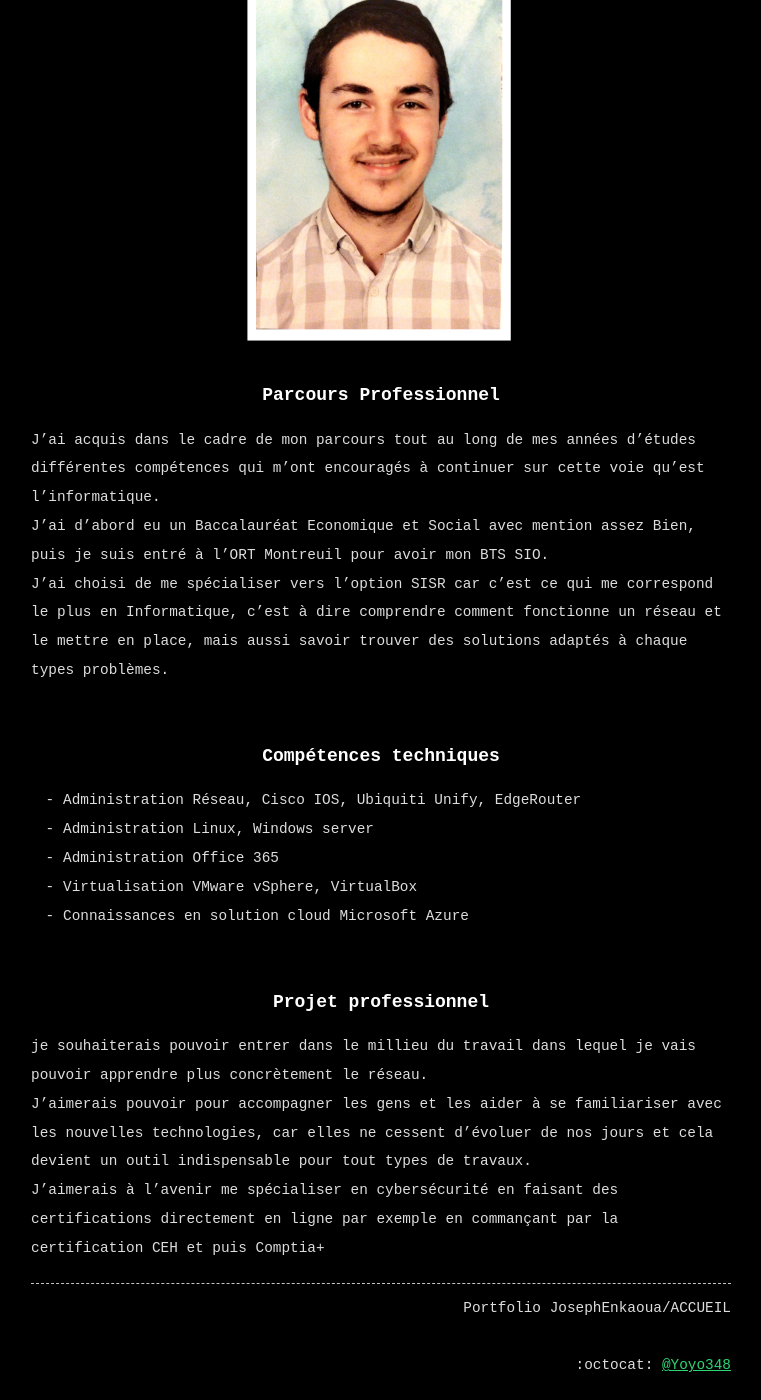
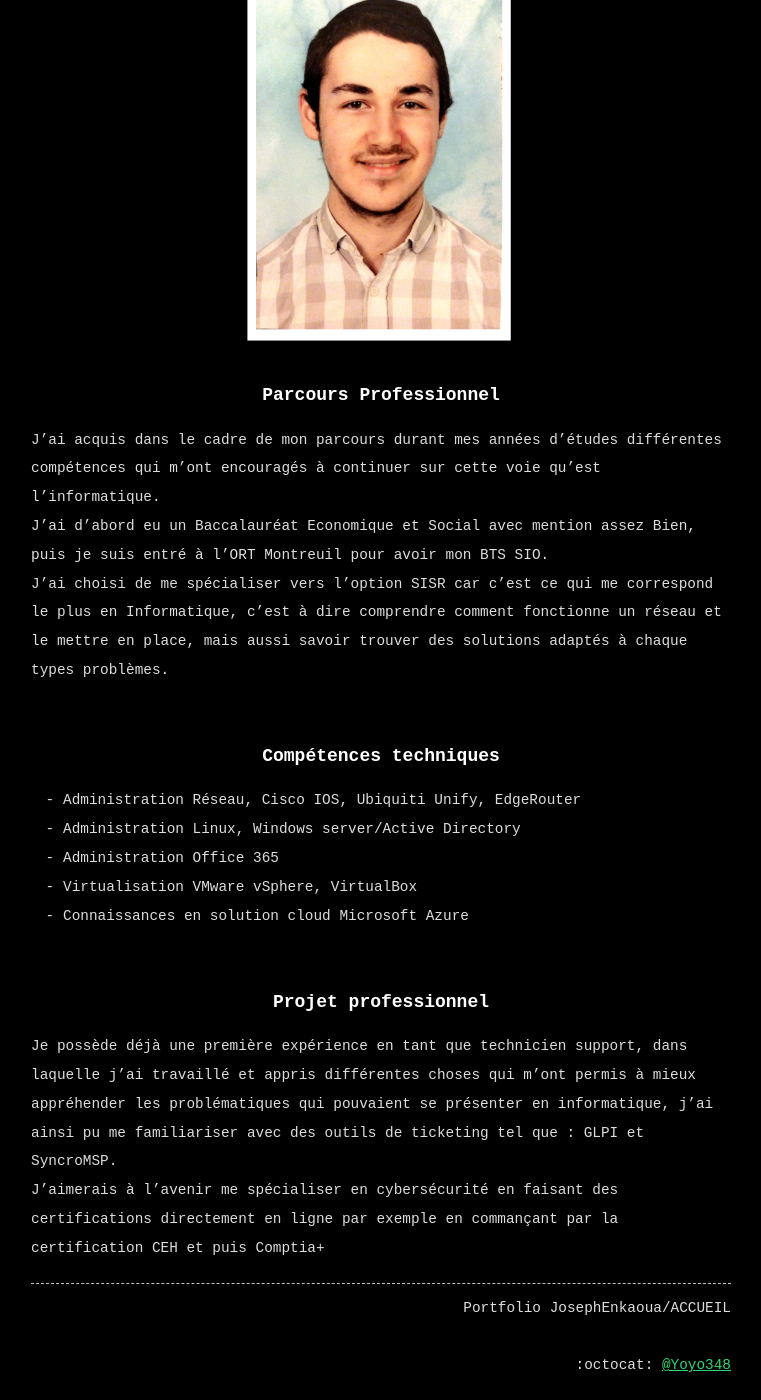
Before and after one commit to Yoyo348/ga_blog, a Jekyll site: the page built from index.md, in a window 1280 px wide and 1400 px high, scrolled down 561 px. Shown: the whole window, without its empty margins (259-1020 px from the left). Built offline with Jekyll 4.4.1, drawn with Linux system fonts in a browser that asks for light colours.

Commit message:
Update index.md

```diff
--- a/index.md
+++ b/index.md
@@ -17,20 +17,19 @@ Je suis diplômé d'un BTS SIO option SISR.
 
 <strong><center><font size="4"> Parcours Professionnel </font></center></strong>
 
-J'ai acquis dans le cadre de mon parcours tout au long de mes années d'études différentes compétences qui m'ont encouragés à continuer sur cette voie qu'est l'informatique.
+J'ai acquis dans le cadre de mon parcours durant mes années d'études différentes compétences qui m'ont encouragés à continuer sur cette voie qu'est l'informatique.
 J'ai d'abord eu un Baccalauréat Economique et Social avec mention assez Bien, puis je suis entré à l'ORT Montreuil pour avoir mon BTS SIO.
 J'ai choisi de me spécialiser vers l'option SISR car c'est ce qui me correspond le plus en Informatique, c'est à dire comprendre comment fonctionne un réseau et le mettre en place, mais aussi savoir trouver des solutions adaptés à chaque types problèmes.
 
 <br><strong><center><font size="4"> Compétences techniques </font></center></strong>
 
 - Administration Réseau, Cisco IOS, Ubiquiti Unify, EdgeRouter
-- Administration Linux, Windows server
+- Administration Linux, Windows server/Active Directory
 - Administration Office 365
 - Virtualisation VMware vSphere, VirtualBox
 - Connaissances en solution cloud Microsoft Azure
 
 <br><strong><center><font size="4"> Projet professionnel </font></center></strong>
 
-je souhaiterais pouvoir entrer dans le millieu du travail dans lequel je vais pouvoir apprendre plus concrètement le réseau.
-J'aimerais pouvoir pour accompagner les gens et les aider à se familiariser avec les nouvelles technologies, car elles ne cessent d'évoluer de nos jours et cela devient un outil indispensable pour tout types de travaux.
+Je possède déjà une première expérience en tant que technicien support, dans laquelle j'ai travaillé et appris différentes choses qui m'ont permis à mieux appréhender les problématiques qui pouvaient se présenter en informatique, j'ai ainsi pu me familiariser avec des outils de ticketing tel que : GLPI et SyncroMSP.
 J'aimerais à l'avenir me spécialiser en cybersécurité en faisant des certifications directement en ligne par exemple en commançant par la certification CEH et puis Comptia+
```
